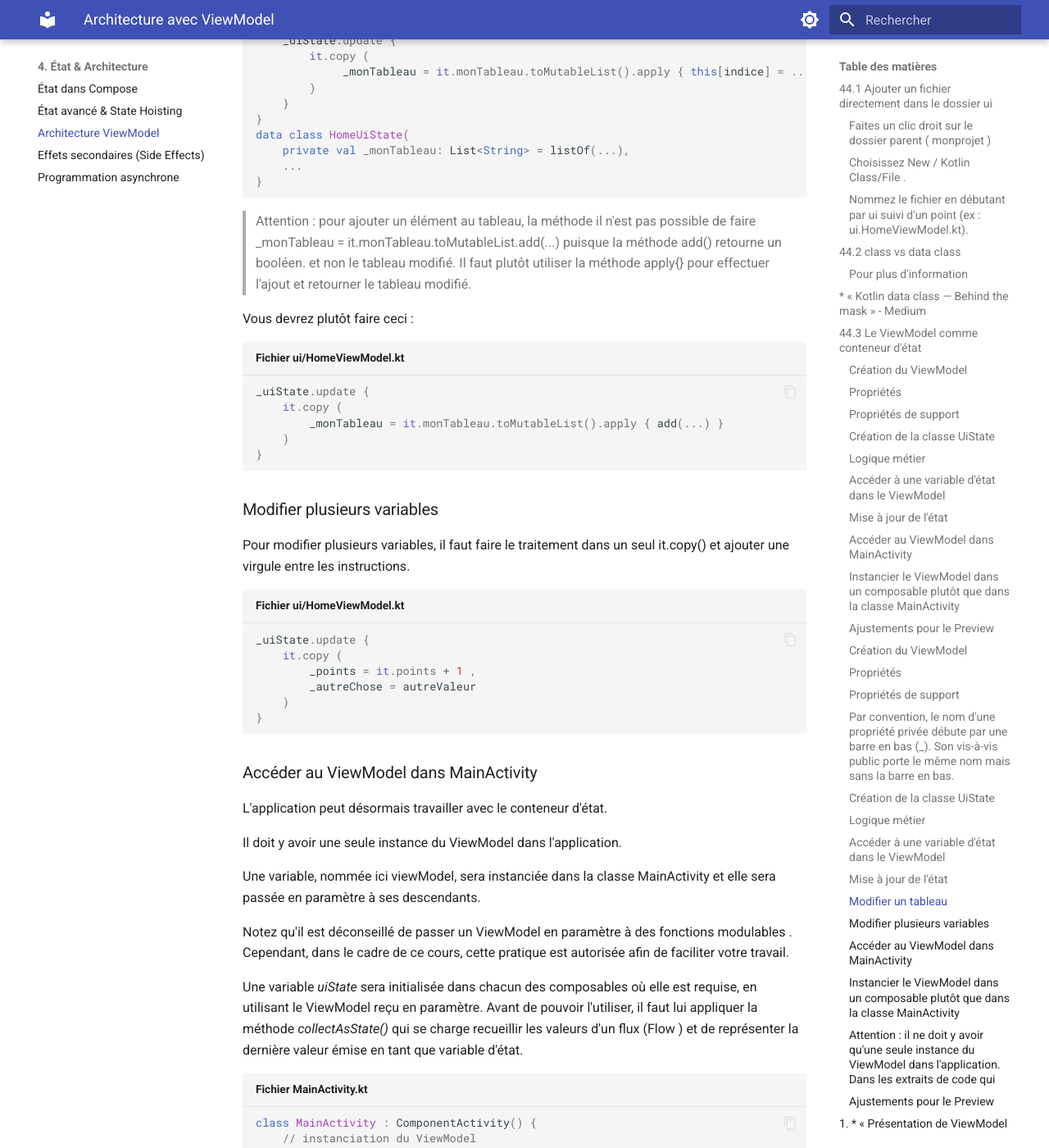
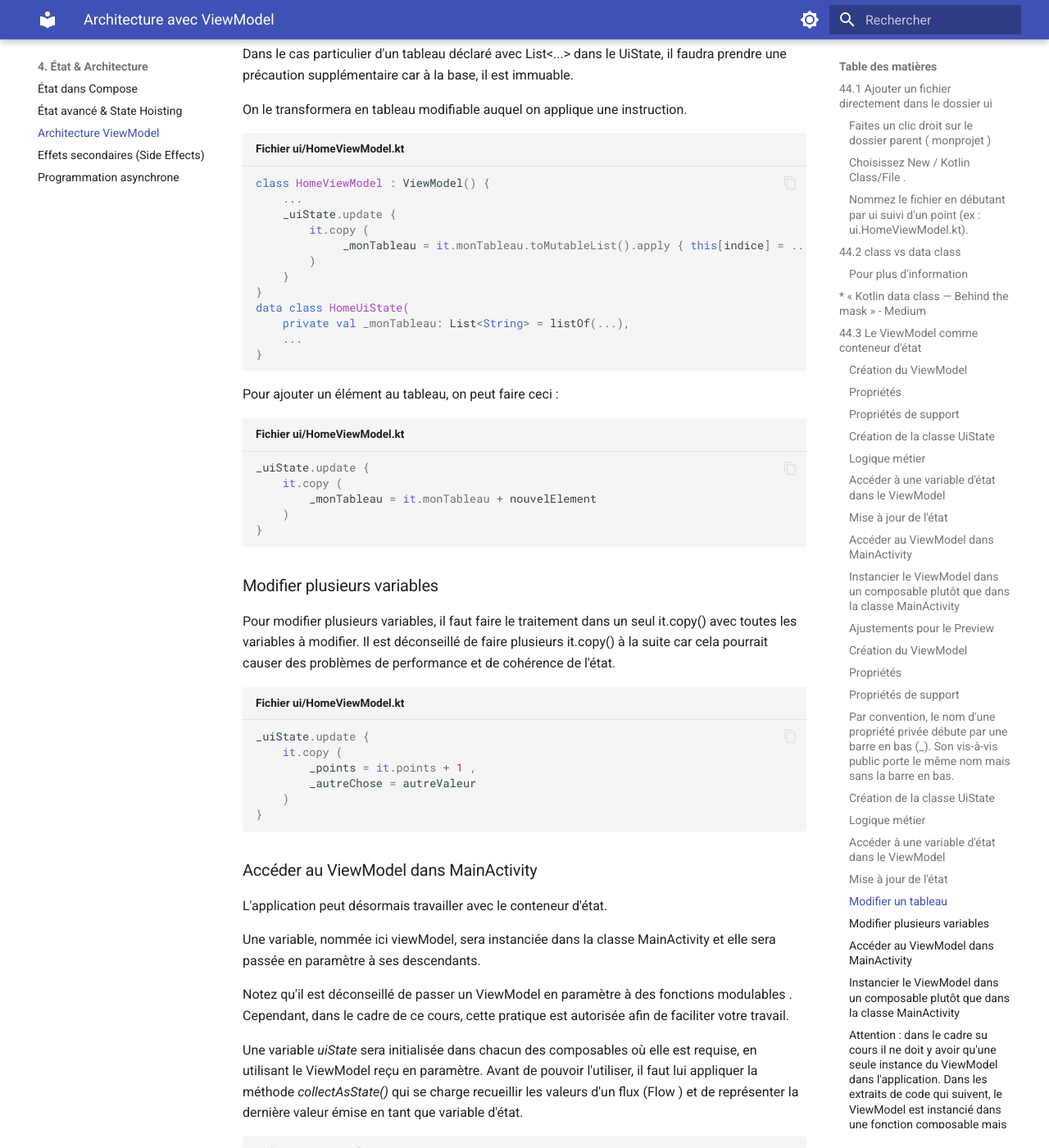
Before and after one commit to Apps-Mobiles-2-Victo/notes_de_cours, an MkDocs documentation site: the page built from docs/04-etat-architecture/viewmodel.md, in a window 1280 px wide and 1400 px high, scrolled down 8577 px. Shown: the whole window at 82% size. Built offline with MkDocs 1.6.1 and Material for MkDocs 9.7.7, drawn with Linux system fonts in a browser that asks for light colours; some of the changed text lies outside the part shown.

Commit message:
Clarify usage of .copy() method in data classes and update instructions for modifying lists in HomeViewModel

````diff
--- a/docs/04-etat-architecture/viewmodel.md
+++ b/docs/04-etat-architecture/viewmodel.md
@@ -342,9 +342,11 @@
 
 On peut d'ailleurs voir ce paramètre dans l'IDE :
 
-
 ![Illustration](../images/page_156_img_01_516x50.png)
 
+`.copy()` est une méthode qui est automatiquement créée par Kotlin lorsqu'on déclare une classe de données. Elle permet de créer une copie d'un objet en modifiant seulement certaines propriétés.
+
+On précise les propriétés à modifier dans la copie en utilisant le nom de la propriété suivi du signe = et de la nouvelle valeur.  Ce sont des arguments nommés, donc l'ordre n'a pas d'importance. Les propriétés qui ne sont pas mentionnées dans la copie conserveront leur valeur initiale.
 
 Voici un exemple de logique métier qui met à jour l'état :
 
@@ -377,7 +379,6 @@
 
 On le transformera en tableau modifiable auquel on applique une instruction.
 
-
 ```kotlin title="Fichier ui/HomeViewModel.kt"
 class HomeViewModel : ViewModel() {
     ...
@@ -394,16 +395,12 @@
 ```
 
 
->Attention : pour ajouter un élément au tableau, la méthode il n'est pas possible de faire  _monTableau = it.monTableau.toMutableList.add(...)  puisque la méthode add() retourne un booléen. et non le tableau modifié. Il faut plutôt utiliser la méthode apply{} pour effectuer l'ajout et retourner le tableau modifié.
-
-
-Vous devrez plutôt faire ceci :
-
+Pour ajouter un élément au tableau, on peut faire ceci :
 
 ```kotlin title="Fichier ui/HomeViewModel.kt"
 _uiState.update {
     it.copy (
-        _monTableau = it.monTableau.toMutableList().apply { add(...) }
+        _monTableau = it.monTableau + nouvelElement
     )
 }
 ```
@@ -412,7 +409,7 @@
 ### Modifier plusieurs variables
 
 
-Pour modifier plusieurs variables, il faut faire le traitement dans un seul it.copy() et ajouter une virgule entre les instructions.
+Pour modifier plusieurs variables, il faut faire le traitement dans un seul it.copy() avec toutes les variables à modifier. Il est déconseillé de faire plusieurs it.copy() à la suite car cela pourrait causer des problèmes de performance et de cohérence de l'état.
 
 
 ```kotlin title="Fichier ui/HomeViewModel.kt"
@@ -429,8 +426,6 @@
 
 
 L'application peut désormais travailler avec le conteneur d'état.
-
-Il doit y avoir une seule instance du ViewModel dans l'application.
 
 Une variable, nommée ici viewModel, sera instanciée dans la classe MainActivity et elle sera passée en paramètre à ses descendants.
 
@@ -497,8 +492,7 @@
 Pour instancier le ViewModel dans un composable, il faudra apporter quelques ajustements au projet.
 
 
-### Attention : il ne doit y avoir qu'une seule instance du ViewModel dans l'application. Dans les extraits de code qui
-suivent, le ViewModel est instancié dans une fonction composable mais pas dans MainActivity.
+### Attention : dans le cadre su cours il ne doit y avoir qu'une seule instance du ViewModel dans l'application. Dans les extraits de code qui suivent, le ViewModel est instancié dans une fonction composable mais pas dans MainActivity.
 
 
 D'abord, il faut ajouter une dépendance.
@@ -554,8 +548,7 @@
 @Composable
 fun DefaultPreview() {
     MonProjetTheme {
-        val previewViewModel = viewModel<HomeViewModel>()    // cette ligne nécessite l'ajout de dépendance dans
-build.gradle.kts (voir plus haut)
+        val previewViewModel = viewModel<HomeViewModel>()    // cette ligne nécessite l'ajout de dépendance dans build.gradle.kts (voir plus haut)
         MainScreen( viewModel = previewViewModel )
     }
 }
````
